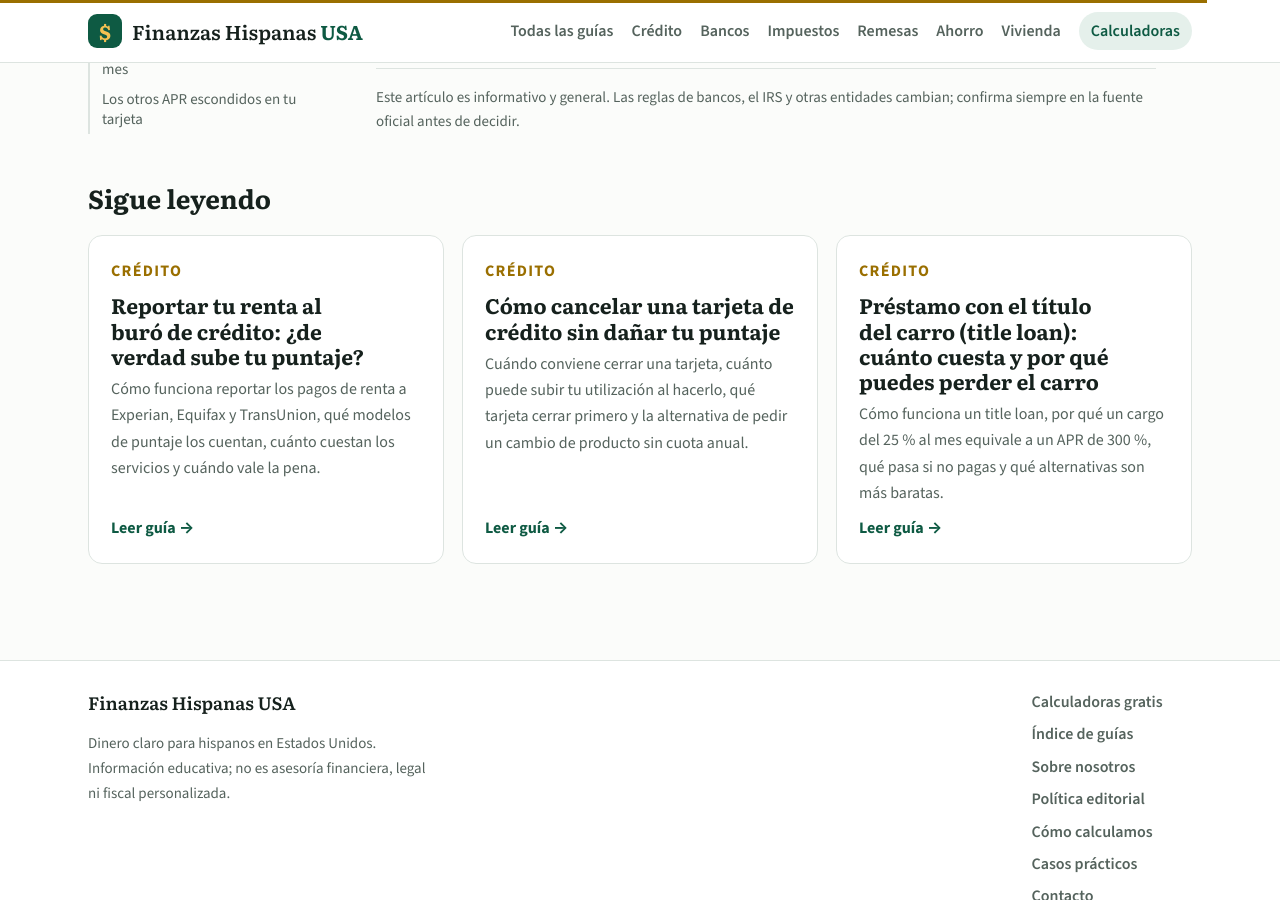
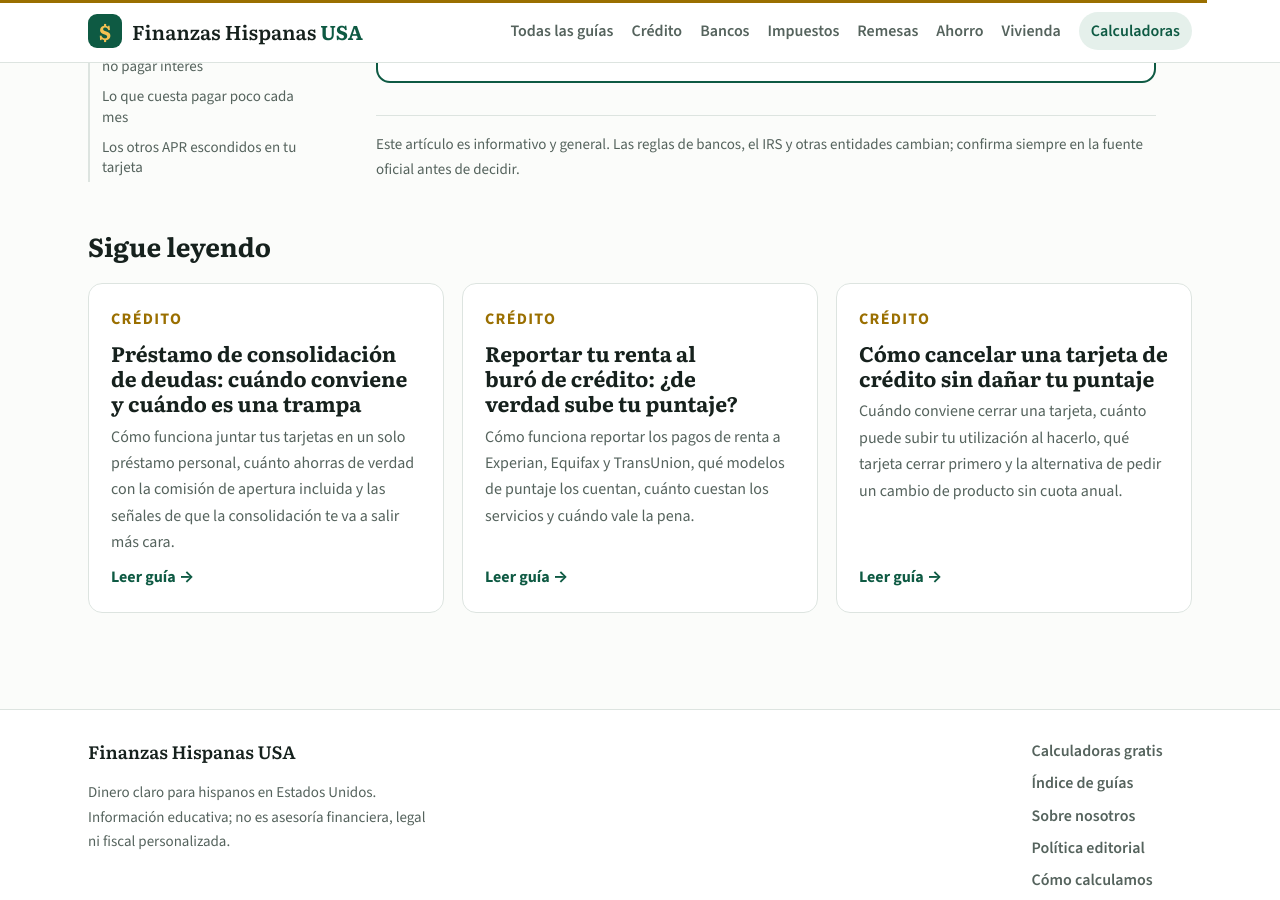
Before and after one commit to AnthonyHenriquezLuciano/finanzashispanasusa, a Jekyll site: the page built from _posts/2026-11-20-como-se-calcula-el-interes-de-tu-tarjeta-de-credito-apr.md, in a window 1280 px wide and 900 px high, scrolled down 3815 px. Built offline with Jekyll 4.4.1, drawn with Linux system fonts in a browser that asks for light colours; part of the change alters nothing that is shown; some of the changed text lies outside the part shown.

Commit message:
Guía: préstamo de consolidación de deudas + enlaces internos
Co-Authored-By: Claude Opus 5.5 <noreply@anthropic.com>
Claude-Session: https://claude.ai/code/session_018E8nodqmJommzDz9b1nwHg

```diff
--- a/_posts/2026-10-17-como-salir-de-deudas-de-tarjetas-de-credito.md
+++ b/_posts/2026-10-17-como-salir-de-deudas-de-tarjetas-de-credito.md
@@ -91,3 +91,5 @@ Si tus pagos no cubren los intereses o hay riesgo de atraso, contacta al banco a
 **Sigue leyendo:** si las deudas ya no tienen salida, conoce [cuándo conviene la bancarrota Capítulo 7 o 13](/bancarrota-capitulo-7-o-13-cuando-conviene/).
 
 **Sigue leyendo:** si tu crédito es bueno, una tarjeta al 0 % puede acelerar el plan; revisa [cuándo conviene una transferencia de saldo](/transferencia-de-saldo-al-0-cuando-conviene/).
+
+Sigue leyendo: [cuándo conviene un préstamo de consolidación](/prestamo-de-consolidacion-de-deudas-cuando-conviene/), con la comisión de apertura incluida en el cálculo.
--- a/_posts/2026-11-20-como-se-calcula-el-interes-de-tu-tarjeta-de-credito-apr.md
+++ b/_posts/2026-11-20-como-se-calcula-el-interes-de-tu-tarjeta-de-credito-apr.md
@@ -65,3 +65,5 @@ Duplicar el pago reduce el plazo a menos de la mitad y ahorra **$967**. Tu estad
 - **APR promocional:** 0 % por un tiempo; al terminar, el saldo restante pasa a la tasa normal.
 
 La Oficina para la Protección Financiera del Consumidor explica estos términos en su página sobre [tarjetas de crédito](https://www.consumerfinance.gov/es/obtener-respuestas/tarjetas-de-credito/). Revisa tu acuerdo de tarjeta: cada tasa aparece en la tabla de Schumer, el recuadro de tasas y cargos que acompaña la solicitud.
+
+Sigue leyendo: [préstamo de consolidación de deudas](/prestamo-de-consolidacion-de-deudas-cuando-conviene/): cuándo ahorra y cuándo es una trampa.
--- /dev/null
+++ b/_posts/2026-11-25-prestamo-de-consolidacion-de-deudas-cuando-conviene.md
@@ -0,0 +1,64 @@
+---
+title: "Préstamo de consolidación de deudas: cuándo conviene y cuándo es una trampa"
+description: "Cómo funciona juntar tus tarjetas en un solo préstamo personal, cuánto ahorras de verdad con la comisión de apertura incluida y las señales de que la consolidación te va a salir más cara."
+date: 2026-11-25 07:00:00 -0400
+category: Crédito
+herramienta: deudas
+keywords: [prestamo de consolidacion de deudas, consolidar tarjetas de credito, consolidacion de deudas conviene, comision de apertura prestamo, juntar deudas en un solo pago]
+resumen:
+- "Consolidar solo ahorra si el **APR del préstamo, con la comisión de apertura**, es claramente menor que el de tus tarjetas."
+- "La comisión suele descontarse del dinero que recibes: pide lo suficiente para cubrir toda la deuda."
+- "El mayor riesgo es volver a usar las tarjetas ya vacías y terminar con el doble de deuda."
+- "Desconfía de empresas que cobran por adelantado o te piden dejar de pagar a tus acreedores."
+faq:
+- q: "¿Consolidar baja mi puntaje de crédito?"
+  a: "Al principio puede bajar unos puntos por la consulta dura y la cuenta nueva. Después suele mejorar porque tus tarjetas quedan en $0 y tu utilización baja, siempre que pagues el préstamo a tiempo y no vuelvas a llenar las tarjetas."
+- q: "¿Consolidación y liquidación de deudas son lo mismo?"
+  a: "No. Consolidar es pagar todas tus deudas con un préstamo nuevo; sigues debiendo lo mismo. Liquidar (debt settlement) es negociar pagar menos de lo que debes, lo que suele dañar mucho tu crédito y puede generar impuestos sobre la deuda perdonada."
+- q: "¿Puedo consolidar con ITIN?"
+  a: "Algunas cooperativas de crédito y CDFI prestan con ITIN. Las tasas dependen de tu historial e ingreso. Compara el APR final con el de tus tarjetas antes de firmar."
+- q: "¿Qué es un plan de manejo de deudas?"
+  a: "Es un acuerdo que organiza una agencia de asesoría de crédito sin fines de lucro: tú haces un solo pago a la agencia y ella paga a tus tarjetas, que a menudo reducen la tasa. No es un préstamo, pero normalmente te piden cerrar las tarjetas incluidas."
+---
+Un préstamo de consolidación es un préstamo personal que usas para pagar varias tarjetas de crédito, de modo que te queda **un solo pago, a plazo fijo y, si todo sale bien, con menos interés**. Conviene cuando el APR del préstamo, incluida la comisión de apertura, es bastante menor que el de tus tarjetas y tienes un plan para no volver a usarlas. Si solo cambias de deuda sin cambiar el hábito, terminarás pagando las dos.
+
+## El caso de Sofía: tres tarjetas y $9,000 de deuda
+
+Sofía debe **$9,000** entre tres tarjetas con un APR promedio de 24 % y paga $350 al mes. Le ofrecen un préstamo a 36 meses con APR de 13 % y una comisión de apertura de 5 % que se descuenta del dinero que recibe. Para que le lleguen $9,000 limpios debe pedir **$9,474**.
+
+| Concepto | Seguir con las tarjetas | Préstamo de consolidación |
+|---|---|---|
+| Pago mensual | $350 | $319 |
+| Meses para terminar | 37 | 36 |
+| Comisión de apertura | $0 | $474 |
+| Intereses | $3,764 | $2,018 |
+| **Costo total de la deuda** | **$3,764** | **$2,491** |
+
+Con el préstamo ahorra cerca de **$1,273** y paga $31 menos al mes. Si el préstamo tuviera APR de 22 % con la misma comisión, le costaría unos $4,025: más que seguir con las tarjetas. Antes de aceptar, prueba tus números en la calculadora de deudas de esta página.
+
+## Cómo comparar ofertas sin engañarte
+
+1. **Mira el APR, no la tasa de interés:** el APR incluye la comisión de apertura y es el número que te permite comparar.
+2. **Revisa si la comisión se descuenta** del dinero que recibes o se suma al préstamo.
+3. **Compara el costo total**, no solo la cuota: una cuota baja con plazo de 60 meses puede costar más que tus tarjetas.
+4. **Busca la precalificación con consulta suave:** muchos prestamistas te muestran la tasa sin afectar tu puntaje.
+5. **Pregunta por penalidad por pago anticipado:** lo ideal es poder pagar antes sin cargos.
+
+Las cooperativas de crédito suelen tener tasas más bajas que las financieras en línea; nuestra comparación de [cooperativa de crédito frente a banco](/cooperativa-de-credito-vs-banco/) explica cómo hacerte socio.
+
+## Señales de que no te conviene
+
+- El APR que te ofrecen es igual o mayor que el de tus tarjetas.
+- Tu deuda es pequeña y podrías pagarla en pocos meses con un plan propio.
+- No tienes presupuesto y sabes que volverás a usar las tarjetas.
+- La "consolidación" es en realidad una empresa que te pide dejar de pagar a tus acreedores mientras negocia.
+
+Para deudas que se pueden pagar en menos de dos años, una [transferencia de saldo al 0 %](/transferencia-de-saldo-al-0-cuando-conviene/) puede salir más barata que un préstamo, si cumples sus condiciones.
+
+## Después de consolidar: qué hacer con las tarjetas
+
+No las cierres todas de golpe: cerrarlas puede subir tu utilización si en el futuro vuelves a cargar algo, y pierdes límite disponible. Lo más seguro es guardarlas fuera de la cartera, quitar las tarjetas guardadas de las tiendas en línea y dejar solo un cargo pequeño automático en una de ellas, pagado completo cada mes. Si una cobra cuota anual, revisa [cómo cancelar una tarjeta sin dañar tu puntaje](/como-cancelar-una-tarjeta-de-credito-sin-danar-tu-puntaje/).
+
+## Ayuda gratuita antes de firmar
+
+Una agencia de asesoría de crédito sin fines de lucro puede revisar tu caso y decirte si te conviene un préstamo, un plan de manejo de deudas u otra salida. La FTC explica cómo [elegir un asesor de crédito](https://consumidor.ftc.gov/) y cómo detectar empresas de alivio de deudas fraudulentas: si te cobran antes de reducir tu deuda, aléjate.
```
